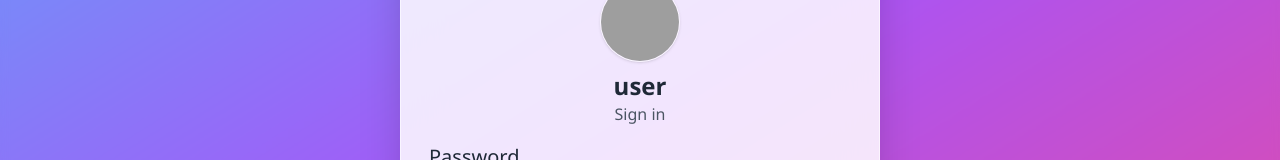
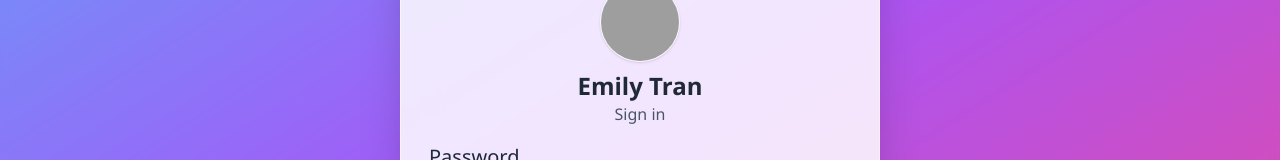
Before and after one commit to MissProtractor1213/EmilyTranDesktop, a React (Create React App) app: page / in a window 1280 px wide. Shown: the part 297-457 px from the top of the page. Built offline with nearby package versions, Linux system fonts and the light colour scheme; grey boxes are pictures that could not be loaded.

Commit message:
Update EscapeRoomDesktop.js

```diff
--- a/src/components/EscapeRoomDesktop.js
+++ b/src/components/EscapeRoomDesktop.js
@@ -457,7 +457,7 @@ export default function EscapeRoomDesktop() {
                   e.currentTarget.style.display = "none";
                 }}
               />
-              <div className="text-2xl font-bold text-gray-800 mt-2">user</div>
+              <div className="text-2xl font-bold text-gray-800 mt-2">Emily Tran</div>
               <div className="text-base text-gray-600">Sign in</div>
             </div>
 
```
